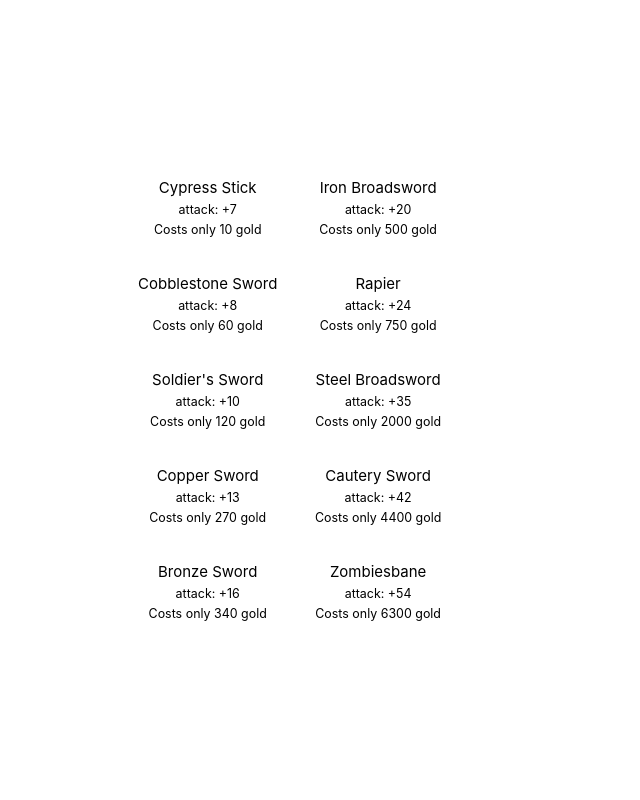
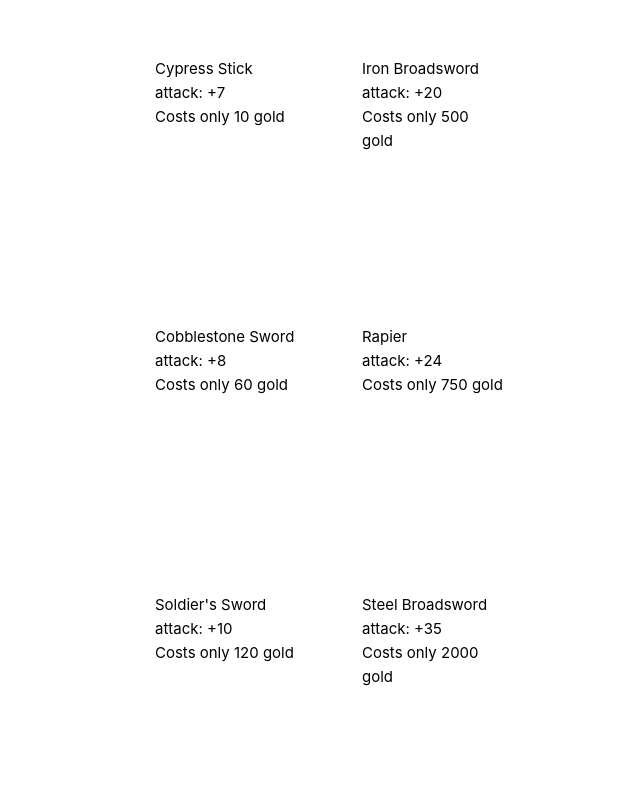
Before and after one commit to lincoln-anderson/DQ-E-Commerce, a Vue app in the folder DQ-E-Commerce/: page / in a window 1280 px wide. Shown: the top 800 px of the page, without its empty margins (550-1190 px from the left). Built offline with nearby package versions, Linux system fonts and the light colour scheme.

Commit message:
first version of card

```diff
--- a/DQ-E-Commerce/src/components/ItemCard.vue
+++ b/DQ-E-Commerce/src/components/ItemCard.vue
@@ -10,9 +10,16 @@
 </script>
 <template>
 	<div class="ItemCard">
-		<h4> {{ weapon.name }} </h4>
-		<h5> attack: +{{ weapon.stats }}</h5>
-		<h5> Costs only {{ weapon.price }} gold</h5>
+		<div v-if="weapon.name.length < 25">
+			<p> {{ weapon.name }} </p>
+			<p> attack: +{{ weapon.stats }}</p>
+			<p> Costs only {{ weapon.price }} gold</p>
+		</div>
+		<div class="longerName" v-else>
+			<p> {{ weapon.name }} </p>
+			<p> attack: +{{ weapon.stats }}</p>
+			<p> Costs only {{ weapon.price }} gold</p>
+		</div>
 
 	</div>
 
@@ -21,8 +28,14 @@
 <style>
 	.ItemCard {
 		border: 3px solid white;
-		padding: 5px;
-		text-align: center;
+		width: 180px;
+		  height: 240px;
+		  margin: 6px;
+		  border-radius: 5px;
+		  padding: 8px 16px;
+	}
+	.longerName {
+		color: red;
 	}
 
 </style>
--- a/DQ-E-Commerce/src/components/TheWelcome.vue
+++ b/DQ-E-Commerce/src/components/TheWelcome.vue
@@ -11,7 +11,7 @@ var passedWeapons = weapons.weapons
 </script>
 
 <template>
-  <div class="items">
+  <div class="catalog">
 
 
 
@@ -21,4 +21,8 @@ var passedWeapons = weapons.weapons
 
 
 <style>
+  .catalog {
+    max-width: 1250px;
+    margin: 2rem auto;
+  }
 </style>
--- a/DQ-E-Commerce/src/components/weaponList.vue
+++ b/DQ-E-Commerce/src/components/weaponList.vue
@@ -9,6 +9,7 @@
 </script>
 
 <template>
+	<div class="container">
 	<ul>
 	<li v-for="weapon in weapons.weapons">
 
@@ -16,7 +17,7 @@
 
 	</li>
 	</ul>
-
+	</div>
 
 </template>
 
@@ -25,10 +26,16 @@
 		padding-bottom: 8px;
 		padding-top: 8px;
 		list-style-type: none;
-		column-span: none;
 	}
 	ul {
 		column-count: 2;
+		align-content: center;
+	}
+	.container {
+		display: flex;
+		  flex-wrap: wrap;
+		  justify-content: center;
+		  margin: 30px 30px 0 0;
 	}
 
 </style>
```
